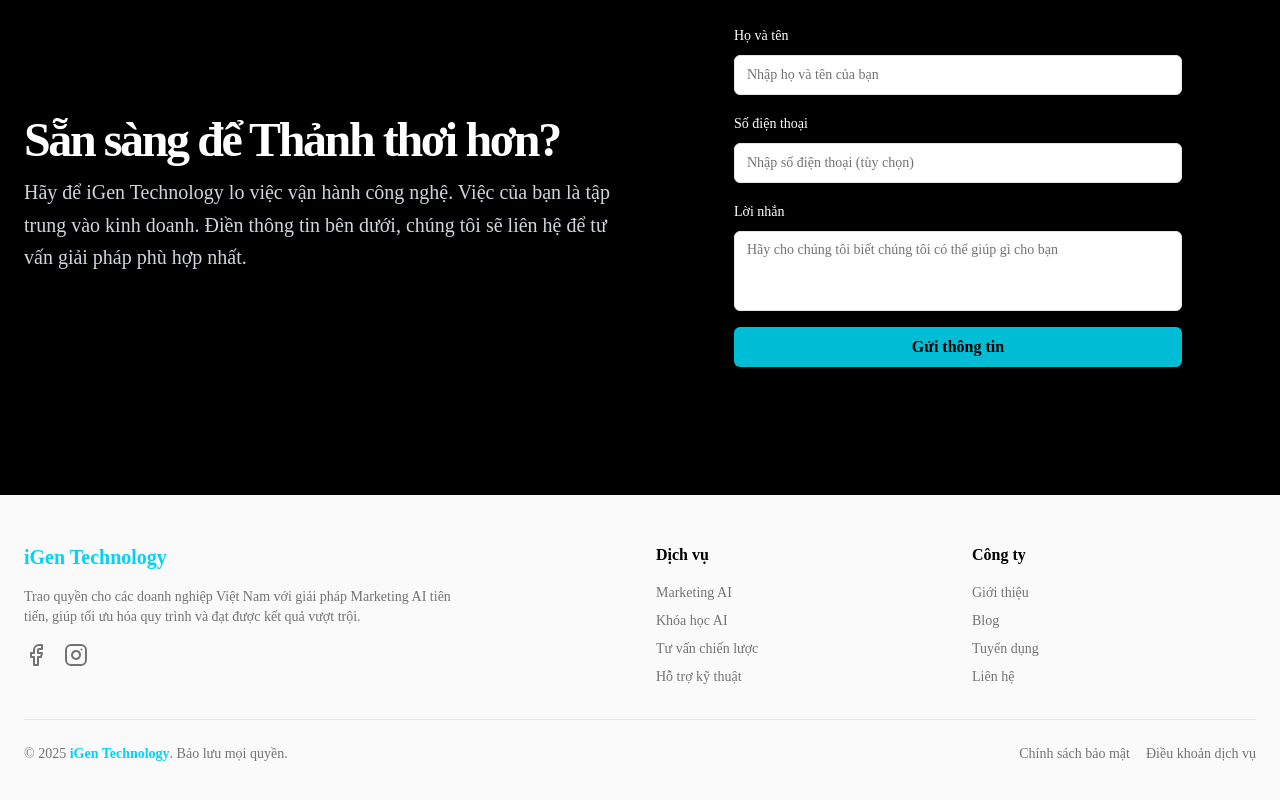
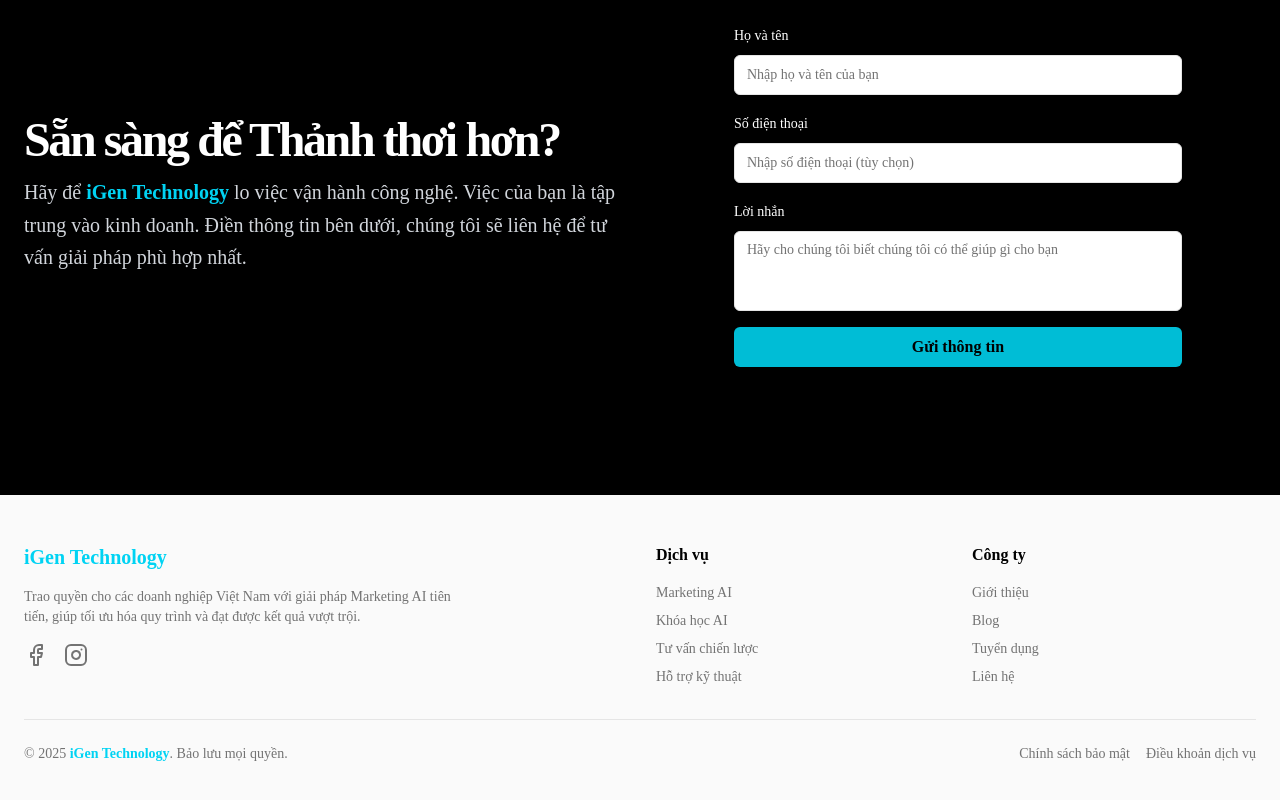
Before and after one commit to jb007-gg/igen-backend, a Next.js app: page / in a window 1280 px wide. Shown: the part 4907-5707 px from the top of the page. Built offline with nearby package versions, Linux system fonts and the light colour scheme; what @genkit-ai/googleai, genkit would draw is missing.

Commit message:
thay đổi chữ iGen Technology sang màu giống như logo (_for element p_)

```diff
--- a/src/components/landing/contact-section.tsx
+++ b/src/components/landing/contact-section.tsx
@@ -9,7 +9,7 @@ export function ContactSection() {
             Sẵn sàng để Thảnh thơi hơn?
           </h2>
           <p className="mx-auto max-w-[600px] text-gray-300 md:text-xl/relaxed lg:mx-0">
-            Hãy để iGen Technology lo việc vận hành công nghệ. Việc của bạn là tập trung vào kinh doanh. Điền thông tin bên dưới, chúng tôi sẽ liên hệ để tư vấn giải pháp phù hợp nhất.
+            Hãy để <span className="text-[#00d3f3] font-semibold">iGen Technology</span> lo việc vận hành công nghệ. Việc của bạn là tập trung vào kinh doanh. Điền thông tin bên dưới, chúng tôi sẽ liên hệ để tư vấn giải pháp phù hợp nhất.
           </p>
         </div>
         <div className="w-full max-w-md mx-auto">
```
